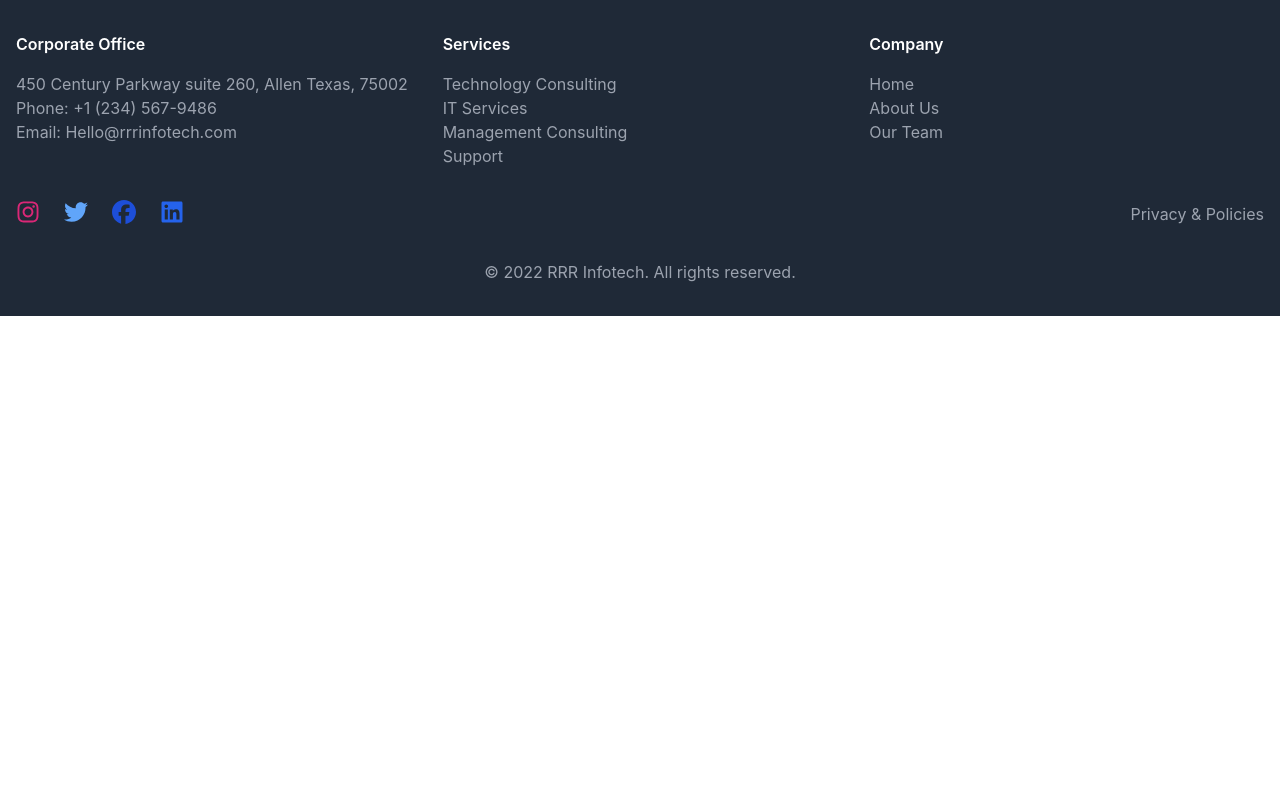
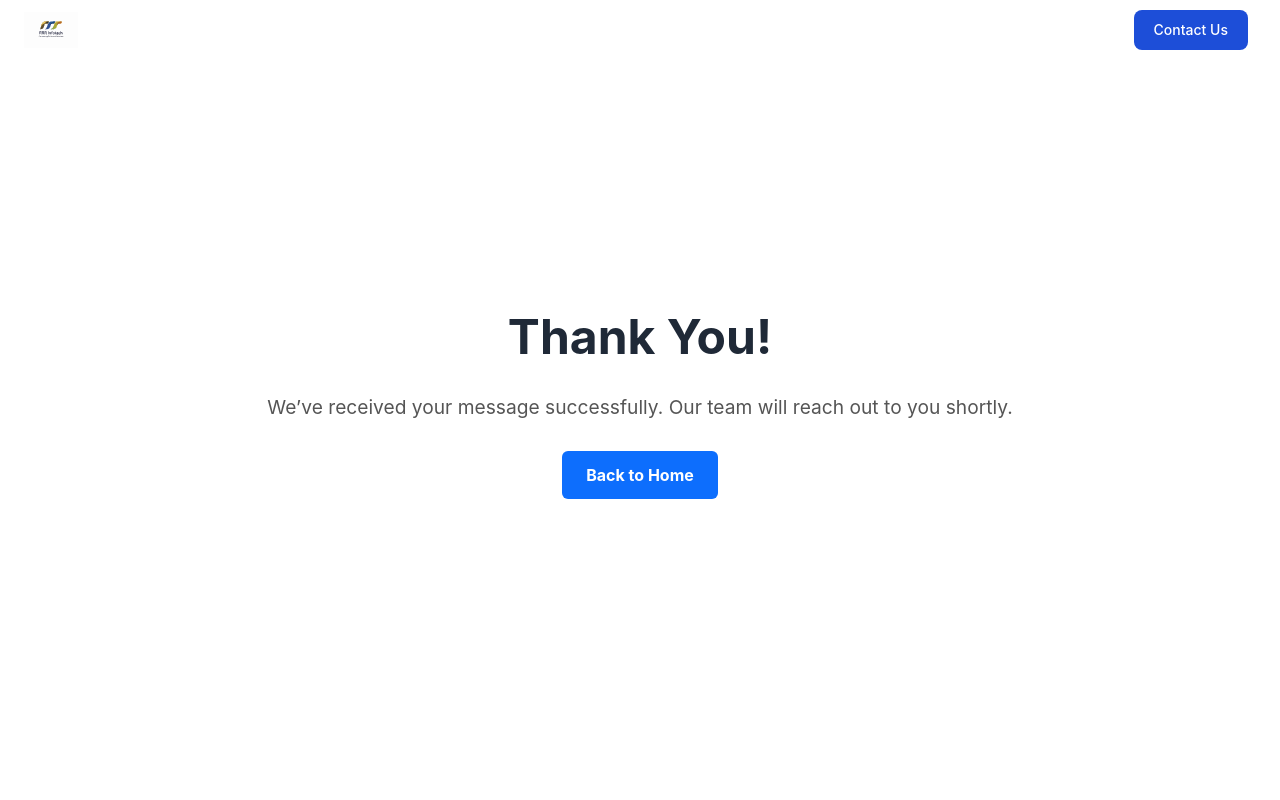
Before and after one commit to advaithreddy/RRRInfotech, a React (Vite) app: page /thank-you in a window 1280 px wide. Shown: the top 800 px of the page. Built offline with nearby package versions, Linux system fonts and the light colour scheme.

Commit message:
Added new thank you page after contact submission

```diff
--- a/src/App.jsx
+++ b/src/App.jsx
@@ -3,6 +3,7 @@
 import Footer from "./components/Footer";
 import ScrollToTop from "./components/ScrollToTop";
 import ScrollToTopButton from "./components/ScrollToTopButton";
+
 
 const Home = lazy(() => import("./pages/Home"));
 const About = lazy(() => import("./pages/About"));
@@ -11,6 +12,7 @@
 const Industries = lazy(() => import("./pages/Industries"));
 const PandP = lazy(() => import("./pages/PrivacyandPolicies"));
 const Contact = lazy(() => import("./pages/Contact"));
+const ThankYou = lazy(() => import("./pages/ThankYou"));
 
 function App() {
   return (
@@ -27,6 +29,7 @@
           <Route path="/industries" element={<Industries />} />
           <Route path="/privacyandpolicy" element={<PandP />} />
           <Route path="/contact" element={<Contact />} />
+          <Route path="/thank-you" element={<ThankYou />} />
         </Routes>
       </Suspense>
 
--- a/src/pages/Contact.jsx
+++ b/src/pages/Contact.jsx
@@ -49,6 +49,7 @@
             name="contact"
             method="POST"
             data-netlify="true"
+            action="/thank-you"
             className="space-y-8"
           >
             {/* REQUIRED hidden field */}
--- /dev/null
+++ b/src/pages/ThankYou.jsx
@@ -0,0 +1,49 @@
+import { Link } from "react-router-dom";
+import Header from "../components/Header";
+
+function ThankYou() {
+  return (
+    <div style={{ minHeight: "100vh", display: "flex", flexDirection: "column" }}>
+      <Header />
+
+      <div
+        style={{
+          flex: 1,
+          display: "flex",
+          justifyContent: "center",
+          alignItems: "center",
+          textAlign: "center",
+          padding: "20px",
+        }}
+      >
+        <div>
+          <h1 style={{ fontSize: "3rem", fontWeight: "bold", marginBottom: "20px" }}>
+            Thank You!
+          </h1>
+
+          <p style={{ fontSize: "1.2rem", marginBottom: "30px", color: "#555" }}>
+            We’ve received your message successfully.
+            Our team will reach out to you shortly.
+          </p>
+
+          <Link
+            to="/home"
+            style={{
+              display: "inline-block",
+              padding: "12px 24px",
+              backgroundColor: "#0d6efd",
+              color: "#fff",
+              borderRadius: "6px",
+              textDecoration: "none",
+              fontWeight: "bold",
+            }}
+          >
+            Back to Home
+          </Link>
+        </div>
+      </div>
+    </div>
+  );
+}
+
+export default ThankYou;
```
